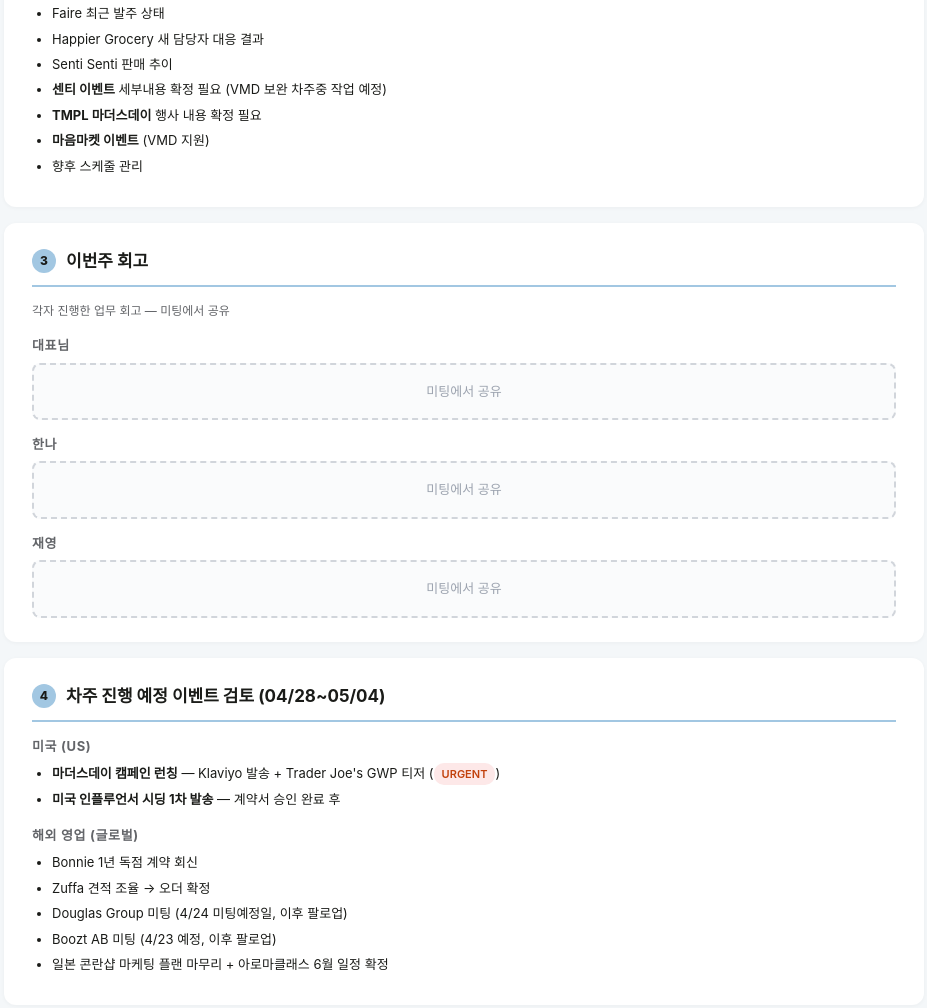
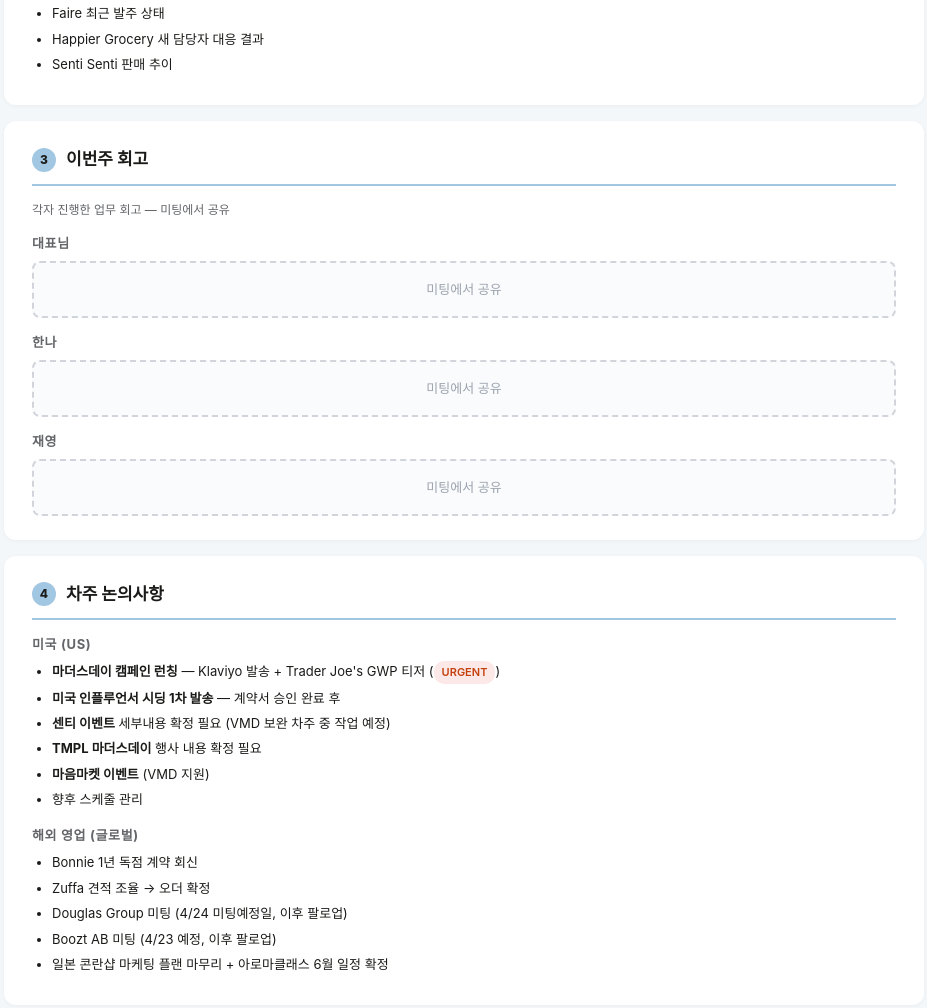
Before and after one commit to hizsystem/resaltz-reports, a plain HTML site: page us-meeting-agenda-20260424.html in a window 1280 px wide. Shown: the part 772-1780 px from the top of the page, without its empty margins (176-1103 px from the left). Drawn offline with Linux system fonts and the light colour scheme.

Commit message:
2번 점검포인트 슬림화, 4번을 차주 논의사항으로 개편

```diff
--- a/us-meeting-agenda-20260424.html
+++ b/us-meeting-agenda-20260424.html
@@ -88,10 +88,6 @@
     <li>Faire 최근 발주 상태</li>
     <li>Happier Grocery 새 담당자 대응 결과</li>
     <li>Senti Senti 판매 추이</li>
-    <li><b>센티 이벤트</b> 세부내용 확정 필요 (VMD 보완 차주중 작업 예정)</li>
-    <li><b>TMPL 마더스데이</b> 행사 내용 확정 필요</li>
-    <li><b>마음마켓 이벤트</b> (VMD 지원)</li>
-    <li>향후 스케줄 관리</li>
   </ul>
 </div>
 
@@ -107,11 +103,15 @@
 </div>
 
 <div class="card">
-  <h2><span class="num">4</span>차주 진행 예정 이벤트 검토 (04/28~05/04)</h2>
+  <h2><span class="num">4</span>차주 논의사항</h2>
   <h3>미국 (US)</h3>
   <ul>
     <li><b>마더스데이 캠페인 런칭</b> — Klaviyo 발송 + Trader Joe's GWP 티저 (<span class="pill pill-urgent">URGENT</span>)</li>
     <li><b>미국 인플루언서 시딩 1차 발송</b> — 계약서 승인 완료 후</li>
+    <li><b>센티 이벤트</b> 세부내용 확정 필요 (VMD 보완 차주 중 작업 예정)</li>
+    <li><b>TMPL 마더스데이</b> 행사 내용 확정 필요</li>
+    <li><b>마음마켓 이벤트</b> (VMD 지원)</li>
+    <li>향후 스케줄 관리</li>
   </ul>
   <h3>해외 영업 (글로벌)</h3>
   <ul>
```
